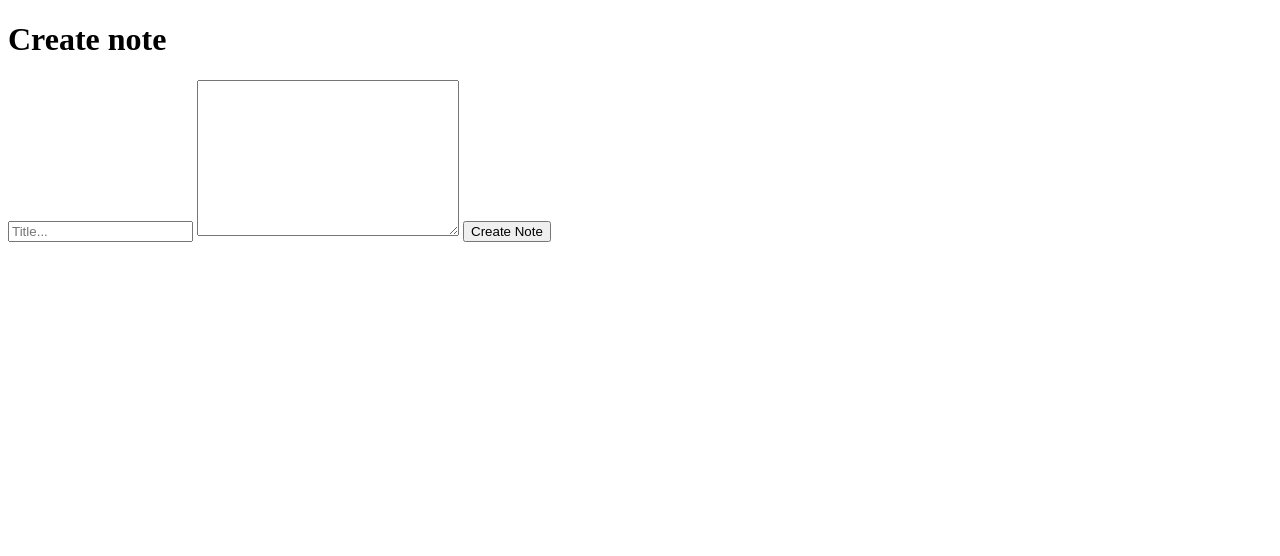
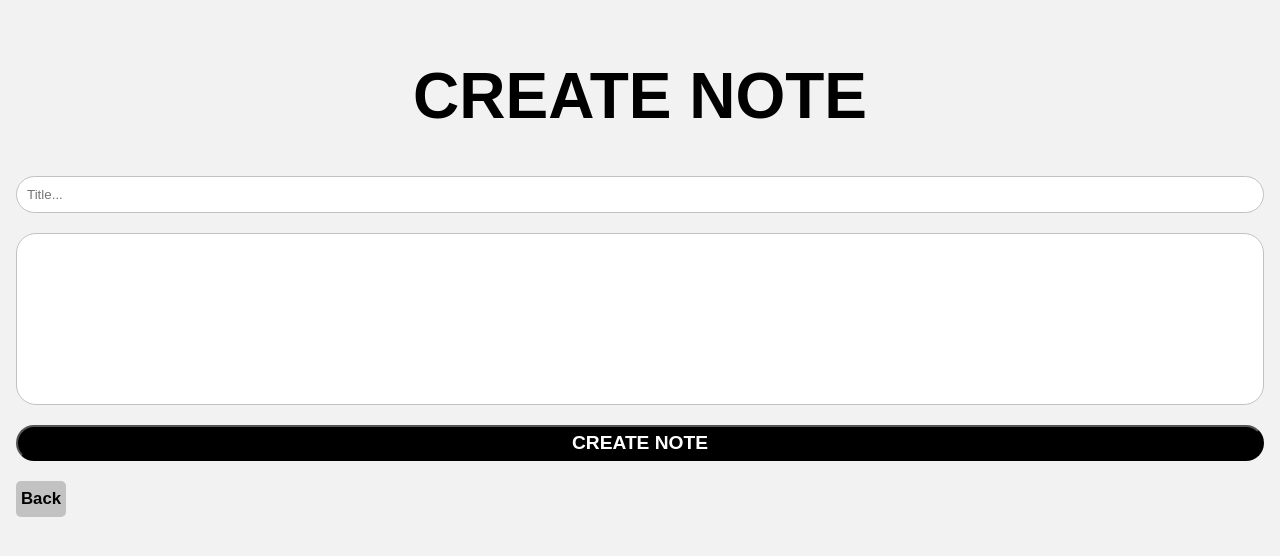
Before and after one commit to martinwilchesdev/notes_app, a PHP site: the page made by src/views/create.php in a window 1280 px wide. Shown: the top 556 px of the page. Run offline with PHP 8.4, Linux system fonts and the light colour scheme; the template is opened without the code that fills it, so the values that code supplies are empty.

Commit message:
Estilos vista create

```diff
--- a/src/views/create.php
+++ b/src/views/create.php
@@ -16,9 +16,11 @@ if (count($_POST) > 0) {
 <head>
     <meta charset="UTF-8">
     <meta name="viewport" content="width=device-width, initial-scale=1.0">
+    <link rel="stylesheet" href="src/views/resources/main.css">
     <title>Create</title>
 </head>
 <body>
+    <main>
         <h1>Create note</h1>
 
         <form action="?view=create" method="POST">
@@ -26,5 +28,7 @@ if (count($_POST) > 0) {
             <textarea name="content" id="content" cols="30" rows="10"></textarea>
             <button type="submit">Create Note</button>
         </form>
+        <a href="?view=home" class="btn">Back</a>
+    </main>
 </body>
 </html>
--- a/src/views/home.php
+++ b/src/views/home.php
@@ -13,7 +13,10 @@ $notes = Note::getAll();
     <title>Home</title>
 </head>
 <body>
+    <main>
         <h1>Home</h1>
+
+        <a href="?view=create" class="btn">Create note</a>
 
         <div class="home-card__container">
             <?php foreach($notes as $note): ?>
@@ -25,5 +28,6 @@ $notes = Note::getAll();
                 </a>
             <?php endforeach; ?>
         </div>
+    </main>
 </body>
 </html>
--- a/src/views/resources/main.css
+++ b/src/views/resources/main.css
@@ -15,14 +15,35 @@ h1 {
     text-transform: uppercase;
 }
 
+main {
+    padding: 1rem;
+}
+
+a {
+    text-decoration: none;
+}
+
+a:link, a:visited {
+    color: #000;
+}
+
+.btn {
+    display: inline-block;
+    padding: 8px 5px;
+    background-color: #c2c2c2;
+    border-radius: 5px;
+    font-weight: 600;
+    font-size: 1.05rem;
+}
+
 /* home */
 .home-card__container {
     display: flex;
     width: 100%;
-    padding: 1rem;
     justify-content: center;
-    flex-wrap: nowrap;
+    /* flex-wrap: nowrap; */
     gap: 50px;
+    margin-top: 20px;
 }
 
 .home-card__container h2 {
@@ -35,13 +56,44 @@ h1 {
 
 .home-card {
     flex: 1;
+    max-width: 400px;
     display: inline-block;
     padding: 10px;
     text-align: center;
     box-shadow: 0 0 8px 2px rgba(0, 0, 0, .6);
-    text-decoration: none;
 }
 
-a:link, a:visited {
+/* create form */
+form {
+    display: flex;
+    flex-direction: column;
+    gap: 20px;
+    margin-bottom: 20px;
+}
+
+form input, textarea {
+    padding: 10px;
+    border: 1px solid #c2c2c2;
+    border-radius: 20px;
+}
+
+form textarea {
+    resize: none;
+}
+
+form button {
+    padding: 5px;
+    font-size: 1.2rem;
+    background-color: #000;
+    color: #fff;
+    border-radius: 20px;
+    cursor: pointer;
+    font-weight: 600;
+    text-transform: uppercase;
+}
+
+form button:hover {
+    background-color: #c2c2c2;
     color: #000;
+    border: none;
 }
```
Lines whose indentation alone changed are shown as unchanged.
